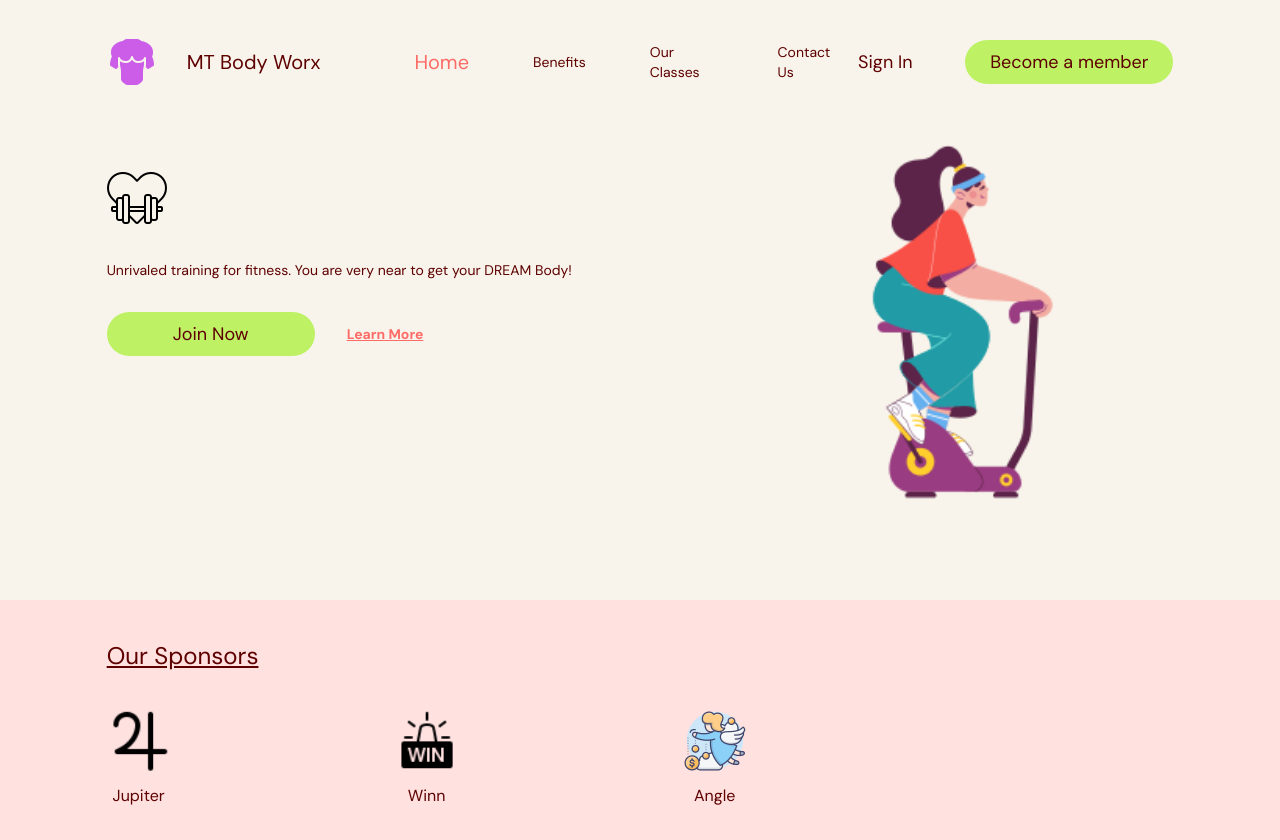
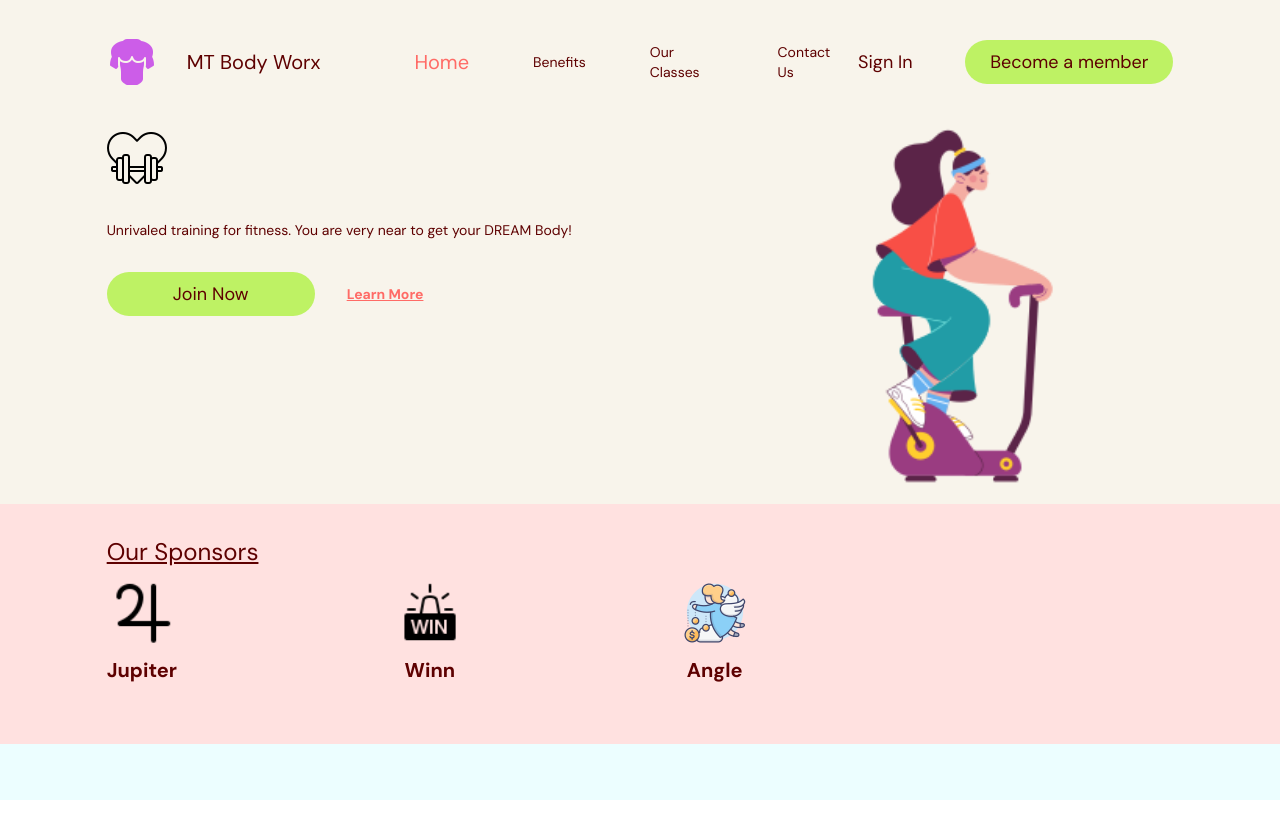
Before and after one commit to mzffrtp/gym_ts, a React (Vite) app: page / in a window 1280 px wide. After the commit the page ends 800 px from the top, so only its background shows below. Built offline with nearby package versions, Linux system fonts and the light colour scheme.

Commit message:
home page
animations

```diff
--- a/src/pages/home/index.tsx
+++ b/src/pages/home/index.tsx
@@ -1,6 +1,7 @@
 import useMediaQuery from "@/hooks/useMediaQuery";
 import ActionButton from "@/shared/action-button/action-button";
 import AnchorLink from "react-anchor-link-smooth-scroll";
+
 import gymlogo from "@/assets/gymlogo.png";
 import homepic from "@/assets/workout1.png";
 import jupiter from "@/assets/jupiter.png";
@@ -8,6 +9,8 @@ import winn from "@/assets/winn.png";
 import angle from "@/assets/angle.png";
 
 import { SelectedPage } from "@/shared/types";
+
+import { motion } from "framer-motion";
 
 type HomePagePropsType = {
   setSelectedPage: (value: SelectedPage) => void;
@@ -18,11 +21,27 @@ export default function HomePage({ setSelectedPage }: HomePagePropsType) {
   return (
     <section id="home" className="gap-16 bg-gray-20 py-10 md:h-max md:pb-0">
       {/* image and main header */}
-      <div className="mx-auto w-5/6 itmes-center justify-center md:flex md:h-5/6">
+
+      <motion.div
+        className="mx-auto w-5/6 itmes-center justify-center md:flex md:h-5/6"
+        onViewportEnter={() => {
+          setSelectedPage(SelectedPage.Home);
+        }}
+      >
         {/* main header */}
         <div className="z-10 mt-32 md:basis-3/5">
           {/* headings */}
-          <div>
+          <motion.div
+            className="md:-mt-10"
+            initial="hidden"
+            whileInView="visible"
+            viewport={{ once: true, amount: 0.5 }}
+            transition={{ duration: 0.5 }}
+            variants={{
+              hidden: { opacity: 0, x: -50 },
+              visible: { opacity: 1, x: 0 },
+            }}
+          >
             <div className="relative">
               <div className="before:absolute before:-top-20 before::-left-20 before:z-[-1] ">
                 <img alt="home page text" src={gymlogo} />
@@ -32,9 +51,19 @@ export default function HomePage({ setSelectedPage }: HomePagePropsType) {
               Unrivaled training for fitness. You are very near to get your{" "}
               <span>DREAM Body</span>!
             </p>
-          </div>
+          </motion.div>
           {/* actions */}
-          <div className="mt-8 flex items-center gap-8">
+          <motion.div
+            className="mt-8 flex items-center gap-8"
+            initial="hidden"
+            whileInView="visible"
+            viewport={{ once: true, amount: 0.7 }}
+            transition={{ delay: 0.3, duration: 0.5 }}
+            variants={{
+              hidden: { opacity: 0, x: -50 },
+              visible: { opacity: 1, x: 0 },
+            }}
+          >
             <ActionButton setSelectedPage={setSelectedPage}>
               {" "}
               Join Now
@@ -46,30 +75,30 @@ export default function HomePage({ setSelectedPage }: HomePagePropsType) {
             >
               <p>Learn More</p>
             </AnchorLink>
-          </div>
+          </motion.div>
         </div>
         {/* image */}
-        <div className="flex baisis:3/5 md:h-[25rem] md:w-[35rem] justify-center md:z-10 md:ml-40 md:my-20 md:justify-items-end">
+        <div className="flex baisis:3/5 md:h-[25rem] md:w-[35rem] justify-center md:z-10 md:ml-40 md:mt-16 md:justify-items-end">
           <img alt="home image" src={homepic} />
         </div>
-      </div>
+      </motion.div>
       {/* sponsors */}
       {isAboveMediumScreens && (
-        <div className="h-[15rem] w-full py-10 bg-primary-100">
+        <div className="h-[15rem] w-full py-8 bg-primary-100">
           <div className="mx-auto w-5/6">
             <p className="text-2xl mb-3 underline">Our Sponsors</p>
-            <div className="flex w-3/5 items-center justify-between gap-8 my-9">
+            <div className="flex w-3/5 items-center justify-between gap-8 my-3">
               <div className="flex flex-col align-middle gap-3 items-center">
                 <img alt="Jupiter" src={jupiter} className="h-16" />
-                <p>Jupiter</p>
+                <p className="text-xl font-bold">Jupiter</p>
               </div>
               <div className="flex flex-col align-middle gap-3 items-center">
                 <img alt="winn" src={winn} className="h-16" />
-                <p>Winn</p>
+                <p className="text-xl font-bold">Winn</p>
               </div>
               <div className="flex flex-col align-middle gap-3 items-center">
                 <img className="h-16" alt="angle" src={angle} />
-                <p>Angle</p>
+                <p className="text-xl font-bold">Angle</p>
               </div>
             </div>
           </div>
```
